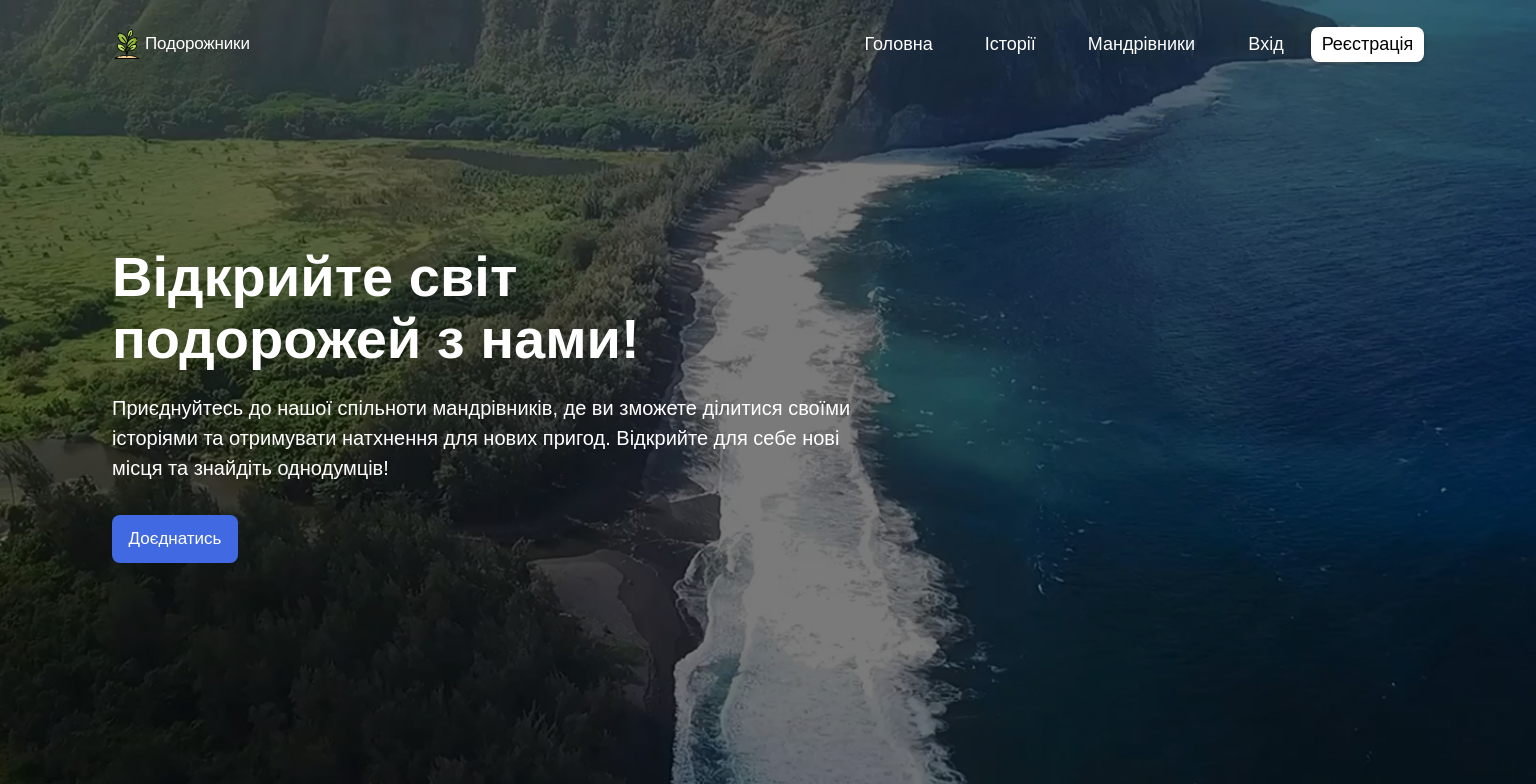
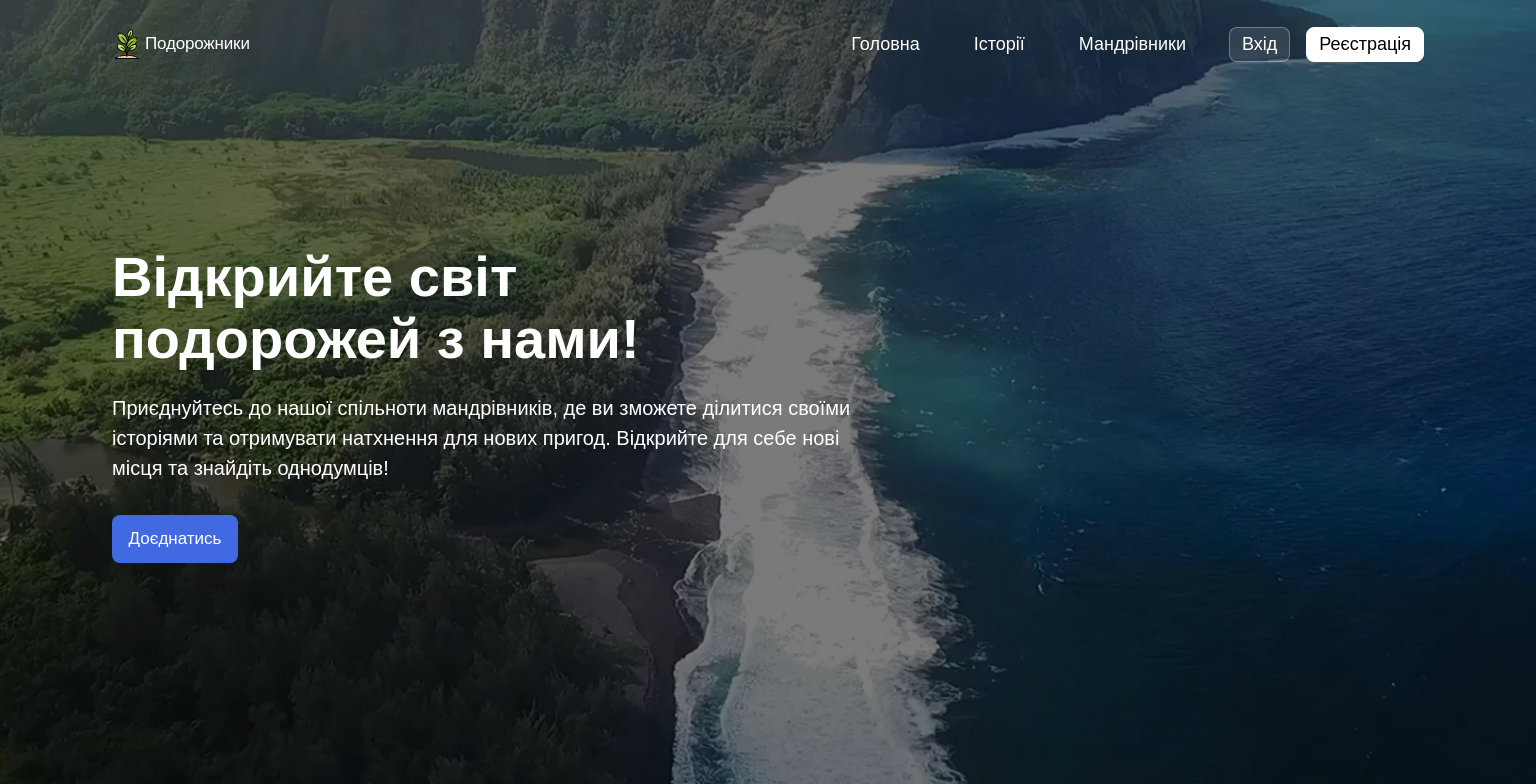
Before and after one commit to AleksPolishcuk/travellers.app_frontend, a Next.js app: page / in a window 1536 px wide. Shown: the top 784 px of the page. Built offline with nearby package versions, Linux system fonts and the light colour scheme; no server answers; a web font is replaced by a local one.

Commit message:
доопрацювання header/footer

```diff
--- a/app/components/AuthButtons/AuthButtons.module.css
+++ b/app/components/AuthButtons/AuthButtons.module.css
@@ -1,3 +1,10 @@
+.authButtonsWrapper {
+    display: flex;
+    align-items: center;
+
+
+}
+
 .BtnItem {
     display: flex;
     flex-direction: column;
@@ -8,6 +15,7 @@
     list-style: none;
     width: 100%;
 }
+
 
 .mobileLoginBtn,
 .mobileRegisterBtn {
@@ -41,7 +49,6 @@
     color: #000;
 }
 
-
 @media screen and (min-width: 1440px) {
     .BtnItem {
         flex-direction: row;
@@ -50,52 +57,100 @@
         width: auto;
     }
 
-    .desktopLoginBtn {
-        display: inline-block;
-        background: rgba(255, 255, 255, 0.1);
-        color: #fff;
-        cursor: pointer;
-        text-align: center;
+    /* Общие стили для всех кнопок */
+    .desktopLoginTransparent,
+    .desktopRegisterTransparent,
+    .desktopLoginWhite,
+    .desktopRegisterWhite {
+        border-radius: 8px;
         font-family: "Nunito Sans", sans-serif;
         font-weight: 500;
         font-size: 18px;
         line-height: 27px;
+        cursor: pointer;
+        display: flex;
+        align-items: center;
+        justify-content: center;
+        gap: 8px;
+        padding: 4px 12px;
+        width: auto;
+        height: 35px;
         transition: all 0.3s ease;
-        box-shadow: 0 2px 4px rgba(0, 0, 0, 0.1);
-        border: 1px solid rgba(255, 255, 255, 0.1);
-        border-radius: 8px;
-        padding: 4px 10px;
-        width: 58px;
-        height: 35px;
+        border: 1px solid transparent;
+
     }
 
-    .desktopLoginBtn:hover {
-        background: #4169e1;
+    /* Прозорий хедер */
+    .desktopLoginTransparent {
         color: #fff;
+        background-color: rgba(255, 255, 255, 0.1);
+        border: 1px solid rgba(255, 255, 255, 0.3);
     }
 
-    .desktopRegisterBtn {
-        display: inline-block;
-        background-color: #fff !important;
-        text-align: center;
-        cursor: pointer;
-        transition: all 0.3s ease;
-        border: 1px solid #fff;
-        border-radius: 8px;
-        padding: 4px 10px;
-        width: 113px;
-        height: 35px;
-        font-family: "Nunito Sans", sans-serif;
-        font-weight: 500;
-        font-size: 18px;
-        line-height: 27px;
-        color: #000;
-        box-shadow: 0 2px 4px rgba(0, 0, 0, 0.2);
+    .desktopLoginTransparent:hover,
+    .desktopLoginTransparent:focus {
+        background-color: #4169e1;
+        color: #fff;
+        border-color: #4169e1;
     }
 
-    .desktopRegisterBtn:hover {
-        background-color: #4169e1 !important;
-        color: #fff !important;
+    .desktopLoginTransparent:active {
+        background-color: #1a2a5a;
+        border: 1px solid rgba(255, 255, 255, 0);
+    }
 
+    .desktopRegisterTransparent {
+        color: #000;
+        background-color: #fff;
+        border: 1px solid #fff;
+    }
+
+    .desktopRegisterTransparent:hover,
+    .desktopRegisterTransparent:focus {
+        background-color: #4169e1;
+        color: #fff;
+        border-color: #4169e1;
+    }
+
+    .desktopRegisterTransparent:active {
+        border: 1px solid rgba(255, 255, 255, 0);
+        background-color: #1a2a5a;
+    }
+
+    /* Білий хедер */
+    .desktopLoginWhite {
+        color: #000;
+        background-color: #f0f0f0;
+        border: 1px solid #000;
+    }
+
+    .desktopLoginWhite:hover,
+    .desktopLoginWhite:focus {
+        background-color: #4169e1;
+        color: #fff;
+        border-color: #4169e1;
+    }
+
+    .desktopLoginWhite:active {
+        background-color: #1a2a5a;
+        border: 1px solid rgba(255, 255, 255, 0);
+    }
+
+    .desktopRegisterWhite {
+        color: #fff;
+        background-color: #4169ff;
+        border: 1px solid #4169ff;
+    }
+
+    .desktopRegisterWhite:hover,
+    .desktopRegisterWhite:focus {
+        background-color: #e8eeff;
+        border: 1px solid #4169e1;
+        color: #000;
+    }
+
+    .desktopRegisterWhite:active {
+        border: 1px solid #4169e1;
+        background: #7a96ea;
     }
 }
--- a/app/components/AuthButtons/AuthButtons.tsx
+++ b/app/components/AuthButtons/AuthButtons.tsx
@@ -5,22 +5,38 @@ import css from './AuthButtons.module.css';
 
 type AuthButtonsProps = {
   variant?: 'mobile' | 'desktop';
+  headerVariant?: 'transparent' | 'white';
   onClick?: () => void;
 };
 
 export default function AuthButtons({
   variant = 'desktop',
+  headerVariant = 'white',
   onClick,
 }: AuthButtonsProps) {
   const router = useRouter();
 
-  const loginClass =
-    variant === 'mobile' ? css.mobileLoginBtn : css.desktopLoginBtn;
-  const registerClass =
-    variant === 'mobile' ? css.mobileRegisterBtn : css.desktopRegisterBtn;
+  const isDesktop = variant === 'desktop';
+
+  const commonClass = css.authBtn;
+
+  const loginClass = isDesktop
+    ? `${commonClass} ${
+        headerVariant === 'transparent'
+          ? css.desktopLoginTransparent
+          : css.desktopLoginWhite
+      } ${css.desktopLoginBtn}`
+    : `${commonClass} ${css.mobileLoginBtn}`;
+
+  const registerClass = isDesktop
+    ? `${commonClass} ${
+        headerVariant === 'transparent'
+          ? css.desktopRegisterTransparent
+          : css.desktopRegisterWhite
+      } ${css.desktopRegisterBtn}`
+    : `${commonClass} ${css.mobileRegisterBtn}`;
 
   return (
-    <>
     <ul className={css.BtnItem}>
       <li>
         <button
@@ -45,6 +61,5 @@ export default function AuthButtons({
         </button>
       </li>
     </ul>
-    </>
   );
 }
--- a/app/components/Header/Header.module.css
+++ b/app/components/Header/Header.module.css
@@ -91,7 +91,7 @@
     display: flex;
     justify-content: center;
     align-items: center;
-    color: #fff
+
 }
 
 .authHeader .headerNav,
@@ -151,10 +151,19 @@
     }
 }
 
+@media screen and (min-width: 1440px) {
 
-@media screen and (min-width: 1440px) {
+    /* для прозорого хедера*/
+    .navLink_transparent {
+        color: #fff;
+    }
+
+    /* для бiлого хедера */
+    .navLink_white {
+        color: #000;
+    }
+
     .headerSection {
-
         margin: 0 auto;
     }
 
@@ -167,16 +176,13 @@
     .headerNav {
         display: flex;
         height: 40px;
-
+        gap: 32px;
+        align-items: center;
+        justify-content: center;
     }
 
     .burgerBtn {
         display: none;
-    }
-
-    .headerNavList li a {
-        font-size: 18px;
-        line-height: 27px;
     }
 
     .headerNavList {
@@ -187,15 +193,14 @@
         list-style: none;
         margin: 0;
         padding: 0;
-        color: #fff;
         font-family: "Nunito Sans", sans-serif;
         font-weight: 400;
         font-size: 18px;
         line-height: 27px;
         height: 40px;
-
     }
 
+    /* для прозорого хедера*/
     .headerNavList li a {
         display: inline-flex;
         align-items: center;
@@ -205,27 +210,18 @@
         color: #fff;
         text-decoration: none;
         transition: all 0.3s ease;
-
+        border: 1px solid transparent;
     }
 
-
     .headerNavList li a:hover {
-        border: 1px solid #fff;
+        border-color: #fff;
         background: rgba(255, 255, 255, 0.1);
     }
 
-
     .headerNavList li a:focus-visible {
-        outline: 2px solid #fff;
-        outline-offset: 2px;
+        outline: 1px solid #fff;
+        outline-offset: 1px;
         background: rgba(255, 255, 255, 0.1);
-    }
-
-    .headerNav button:focus-visible,
-    .headerNav a:focus-visible {
-        outline: 2px solid #fff;
-        outline-offset: 2px;
-        background: #4169e1;
     }
 
     .headerNavList li a:active {
@@ -234,6 +230,44 @@
         transform: scale(0.98);
     }
 
+    /* для бiлого хедера */
+
+    .headerNavList li a.navLink_white {
+        display: inline-flex;
+        align-items: center;
+        justify-content: center;
+        padding: 0 10px;
+        border-radius: 8px;
+        color: #000;
+        text-decoration: none;
+        transition: all 0.3s ease;
+
+    }
+
+    .headerNavList li a.navLink_white:hover {
+        border: 1px solid #4169e1;
+        background: #e8eeff;
+    }
+
+    .headerNavList li a.navLink_white:focus-visible {
+        outline: 1px solid #4169e1;
+        outline-offset: 1px;
+        background: #e8eeff;
+    }
+
+    .headerNavList li a.navLink_white:active {
+        background: #7a96ea;
+        border: 1px solid #4169e1;
+        color: #000;
+        transform: scale(0.98);
+    }
+
+    .headerNav button:focus-visible,
+    .headerNav a:focus-visible {
+        outline: 1px solid #fff;
+        outline-offset: 1px;
+        background: #4169e1;
+    }
 
 
     .mobNavList .headerLogout {
--- a/app/components/Header/Header.tsx
+++ b/app/components/Header/Header.tsx
@@ -22,31 +22,19 @@ export default function Header() {
   };
 
   const pathname = usePathname();
-  const isAuthPage = pathname.startsWith('/auth');
-
   const user = useAuthStore((state) => state.user);
 
   useEffect(() => {
     document.body.style.overflow = menuOpen ? 'hidden' : '';
-
     return () => {
       document.body.style.overflow = '';
     };
   }, [menuOpen]);
 
   const transparentPages = ['/'];
-  const whitePages = [
-    '/travellers',
-    '/travellers/',
-    '/stories',
-    '/stories/create',
-    '/stories/',
-    '/stories/',
-    '/profile',
-  ];
+  const whitePages = ['/travellers', '/stories', '/stories/create', '/profile'];
 
   let headerClass = css.headerWhite;
-
   if (pathname.startsWith('/auth')) {
     headerClass = css.authHeader;
   } else if (transparentPages.some((p) => pathname === p)) {
@@ -55,14 +43,12 @@ export default function Header() {
     headerClass = css.headerWhite;
   }
 
-  const headerColor = headerClass === css.headerTransparent ? '#fff' : '#000';
-  const headerHoverColor =
-    headerClass === css.headerTransparent ? '#e8eeff' : '#4169e1';
   const headerVariant =
     headerClass === css.headerTransparent ? 'transparent' : 'white';
+  const headerColor = headerClass === css.headerTransparent ? '#fff' : '#000';
 
   return (
-    <header className={headerClass}>
+    <header className={`${css.header} ${headerClass}`}>
       <div className={css.headerContainer}>
         <Link href="/" className={css.headerLogoWrapper}>
           <svg
@@ -75,13 +61,13 @@ export default function Header() {
           </svg>
           <span className={css.logoText}>Подорожники</span>
         </Link>
-        {/*  Кнопка "Опублікувати історію" — только на планшете */}
+
         {user && (
           <div className={css.publishTabletOnly}>
             <Link href="/create-story">
               <button
                 className={`${css.publishBtn} ${
-                  headerClass === css.headerTransparent
+                  headerVariant === 'transparent'
                     ? css.publishWhite
                     : css.publishBlue
                 }`}
@@ -95,41 +81,68 @@ export default function Header() {
         <nav className={css.headerNav}>
           <ul className={css.headerNavList}>
             <li>
-              <Link href="/" style={{ color: headerColor }}>
+              <Link
+                href="/"
+                className={`${css.navLink} ${
+                  headerVariant === 'transparent'
+                    ? css.navLink_transparent
+                    : css.navLink_white
+                }`}
+              >
                 Головна
               </Link>
             </li>
             <li>
-              <Link href="/stories" style={{ color: headerColor }}>
+              <Link
+                href="/stories"
+                className={`${css.navLink} ${
+                  headerVariant === 'transparent'
+                    ? css.navLink_transparent
+                    : css.navLink_white
+                }`}
+              >
                 Історії
               </Link>
             </li>
             <li>
-              <Link href="/travellers" style={{ color: headerColor }}>
+              <Link
+                href="/travellers"
+                className={`${css.navLink} ${
+                  headerVariant === 'transparent'
+                    ? css.navLink_transparent
+                    : css.navLink_white
+                }`}
+              >
                 Мандрівники
               </Link>
             </li>
+          </ul>
 
-            {/* Десктопна навігація для авторизованих */}
-            <nav className={css.headerNav}>
-              {user ? (
+          {/* Навігація для авторизованих */}
+          {user && (
+            <div className={css.headerNavAuth}>
               <UserNav
                 user={user}
                 onLogout={handleLogout}
                 setLogoutModalOpen={setLogoutModalOpen}
-                  iconColor={
+                iconColor={headerColor}
+                buttonVariant={
+                  headerVariant === 'transparent' ? 'white' : 'blue'
+                }
+                headerVariant={headerVariant}
+                textColor={
                   headerClass === css.headerTransparent ? '#fff' : '#000'
                 }
-                  buttonVariant={
-                    headerClass === css.headerTransparent ? 'white' : 'blue'
-                  }
-                  textColor={headerColor}
               />
-              ) : (
-                <AuthButtons variant="desktop" />
+            </div>
           )}
-            </nav>
-          </ul>
+
+          {/* Навігація для неавторизованих */}
+          {!user && (
+            <div className={css.authButtonsWrapper}>
+              <AuthButtons variant="desktop" headerVariant={headerVariant} />
+            </div>
+          )}
         </nav>
 
         <button className={css.burgerBtn} onClick={toggleMenu}>
@@ -137,12 +150,16 @@ export default function Header() {
             className={css.headerLogo}
             width="24"
             height="24"
-            aria-label="Logo"
+            aria-label="Menu"
+            style={{
+              color: headerClass === css.headerTransparent ? '#fff' : '#000',
+            }}
           >
             <use href="/icons.svg#icon-menu"></use>
           </svg>
         </button>
       </div>
+
       <MobileMenu
         user={user}
         isOpen={menuOpen}
--- a/app/components/UserNav/UserNav.tsx
+++ b/app/components/UserNav/UserNav.tsx
@@ -15,6 +15,7 @@ interface UserNavProps {
   onClose?: () => void;
   iconColor?: string;
   buttonVariant?: 'white' | 'blue';
+  headerVariant?: 'transparent' | 'white';
   textColor?: string;
 }
 
@@ -26,13 +27,23 @@ export default function UserNav({
   iconColor = '#000',
   buttonVariant = 'blue',
   textColor = '#000',
+  headerVariant = 'white',
 }: UserNavProps) {
   return (
     <ul
       className={variant === 'desktop' ? css.desktopUserNav : css.mobileUserNav}
     >
       <li>
-        <Link href="/profile" onClick={onClose} style={{ color: textColor }}>
+        <Link
+          href="/profile"
+          onClick={onClose}
+          className={`${css.profileLink} ${
+            headerVariant === 'transparent'
+              ? css.profileLinkTransparent
+              : css.profileLinkWhite
+          }`}
+          style={{ color: textColor }}
+        >
           Мій профіль
         </Link>
       </li>
```
Also changed, not shown: app/components/Footer/Footer.module.css (+8 -12 lines), app/components/MobileMenu/MobileMenu.module.css (+8 -9 lines), app/components/UserNav/UserNav.module.css (+68 -8 lines), public/icons.svg. Lines whose indentation alone changed are shown as unchanged.
